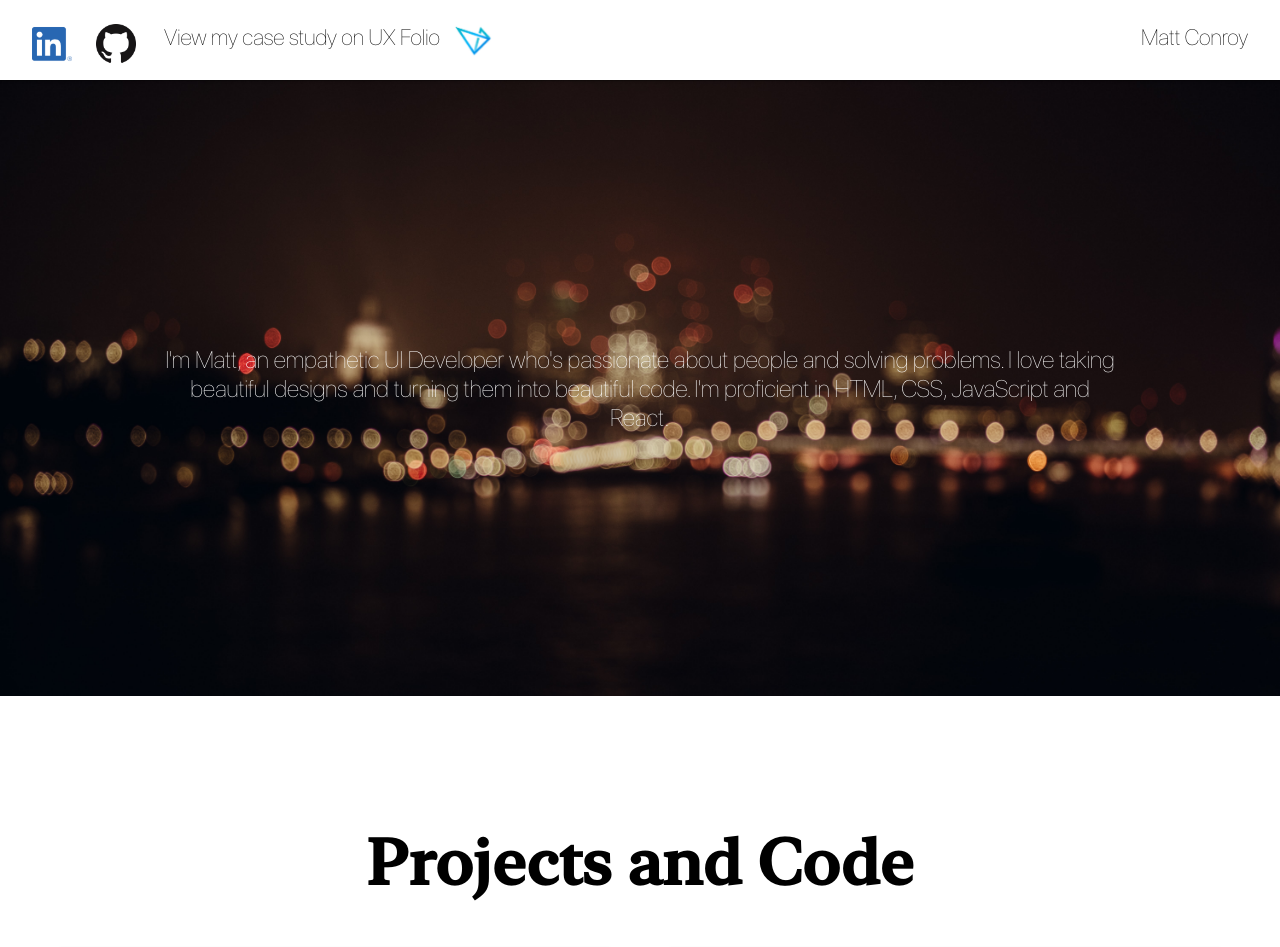
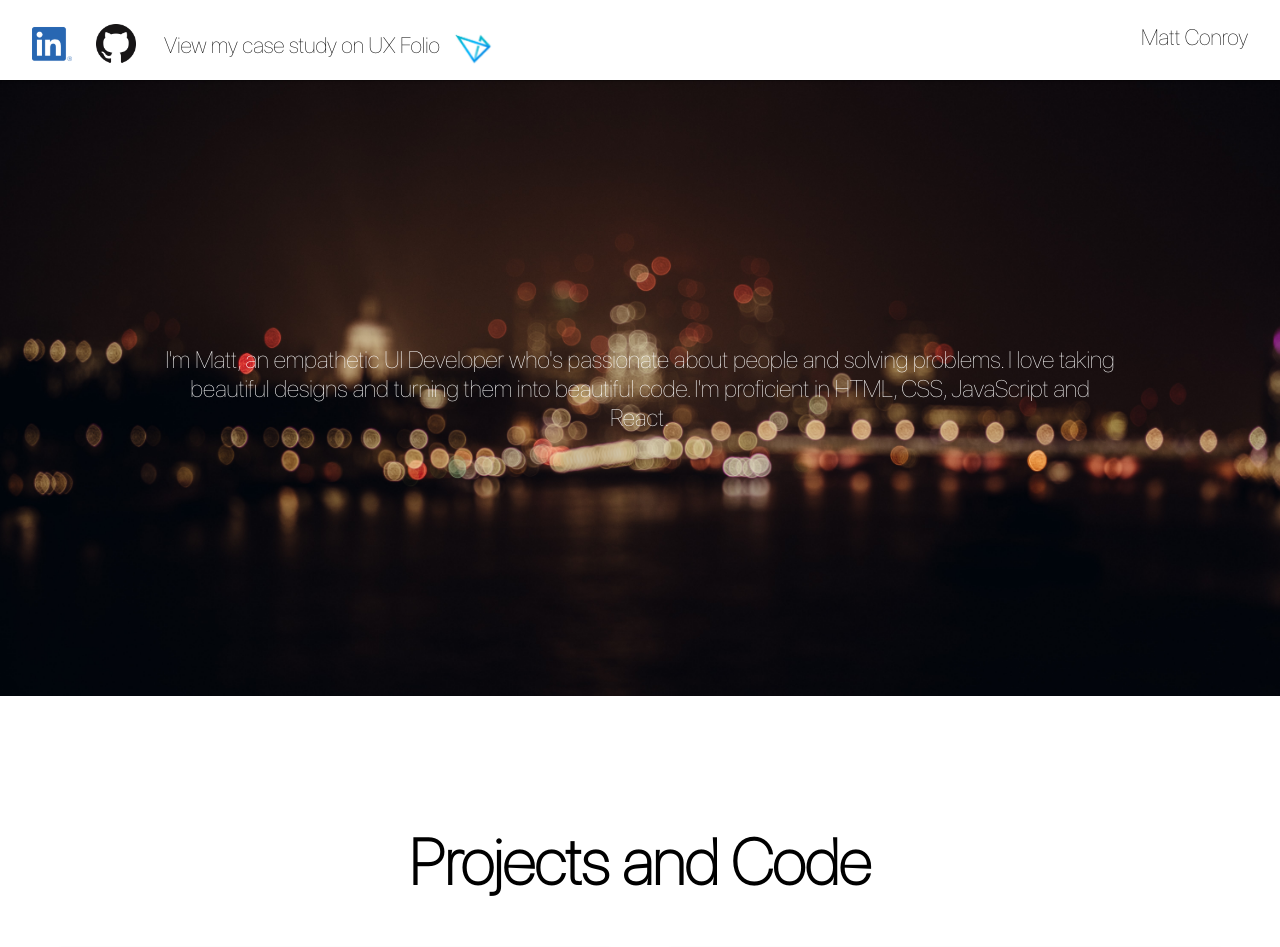
Before and after one commit to mmconroy/react-portfolio, a React (Create React App) app: page / in a window 1280 px wide. Shown: the top 947 px of the page. Built offline with nearby package versions, Linux system fonts and the light colour scheme.

Commit message:
Fixed header alignment and Title font

```diff
--- a/src/Components/Header.css
+++ b/src/Components/Header.css
@@ -109,7 +109,7 @@ nav {
   .uxfolio-text {
     z-index: 999;
     position: fixed;
-    top: 24px;
+    top: 32px;
     left: 164px;
     font-family: "SF Pro Display";
     font-size: 1.4rem;
@@ -118,7 +118,7 @@ nav {
 
   .uxfolio-img {
     position: fixed;
-    top: 16px;
+    top: 24px;
     left: 450px;
     z-index: 999;
     width: 48px;
--- a/src/Components/Main.css
+++ b/src/Components/Main.css
@@ -75,7 +75,7 @@ body {
   .section-title {
     width: 100%;
     text-align: center;
-    font-family: "New York";
+    font-family: "SF Pro Display";
     font-size: 4rem;
     color: black;
     margin-bottom: 2rem;
```
